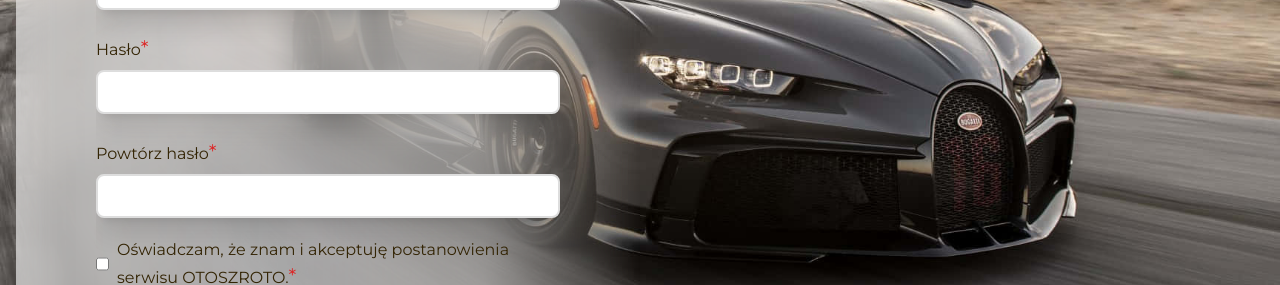
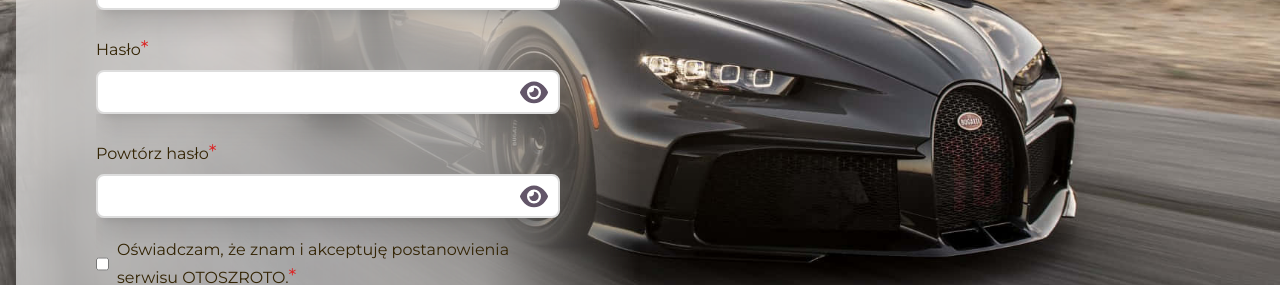
Before and after one commit to MatiHalek/OTOSZROTO, a Nuxt app: page /rejestracja in a window 1280 px wide. Shown: the part 342-627 px from the top of the page. Built offline with nearby package versions, Linux system fonts and the light colour scheme.

Commit message:
feat: add hide/show password functionality

```diff
--- a/components/inputs/AppInput.vue
+++ b/components/inputs/AppInput.vue
@@ -1,7 +1,24 @@
 <template>
-    <input :type="type" :id="id" class="outline-none rounded-lg border-solid border-2 border-[#DDD] text-base p-2 focus:border-[#E5A00A]">
+    <div class="relative">
+        <input :type="inputType" :id="id" class="w-full p-2 focus:border-[#E5A00A] outline-none rounded-lg border-solid border-2 border-[#DDD] text-base">
+
+        <svg xmlns="http://www.w3.org/2000/svg" viewBox="0 0 576 512" @click="togglePasswordVisibility" v-if="inputType == 'password'" class="w-7 absolute fill-[#635669] top-2.5 right-3 cursor-pointer">
+            <!--!Font Awesome Free 6.6.0 by @fontawesome - https://fontawesome.com License - https://fontawesome.com/license/free Copyright 2024 Fonticons, Inc. -->
+            <path d="M288 32c-80.8 0-145.5 36.8-192.6 80.6C48.6 156 17.3 208 2.5 243.7c-3.3 7.9-3.3 16.7 0 24.6C17.3 304 48.6 356 95.4 399.4C142.5 443.2 207.2 480 288 480s145.5-36.8 192.6-80.6c46.8-43.5 78.1-95.4 93-131.1c3.3-7.9 3.3-16.7 0-24.6c-14.9-35.7-46.2-87.7-93-131.1C433.5 68.8 368.8 32 288 32zM144 256a144 144 0 1 1 288 0 144 144 0 1 1 -288 0zm144-64c0 35.3-28.7 64-64 64c-7.1 0-13.9-1.2-20.3-3.3c-5.5-1.8-11.9 1.6-11.7 7.4c.3 6.9 1.3 13.8 3.2 20.7c13.7 51.2 66.4 81.6 117.6 67.9s81.6-66.4 67.9-117.6c-11.1-41.5-47.8-69.4-88.6-71.1c-5.8-.2-9.2 6.1-7.4 11.7c2.1 6.4 3.3 13.2 3.3 20.3z"/>
+        </svg>
+
+        <svg xmlns="http://www.w3.org/2000/svg" viewBox="0 0 640 512" @click="togglePasswordVisibility" v-if="inputType == 'text'" class="w-[1.9rem] absolute fill-[#635669] top-2.5 right-2.5 cursor-pointer">
+            <!--!Font Awesome Free 6.6.0 by @fontawesome - https://fontawesome.com License - https://fontawesome.com/license/free Copyright 2024 Fonticons, Inc. -->
+            <path d="M38.8 5.1C28.4-3.1 13.3-1.2 5.1 9.2S-1.2 34.7 9.2 42.9l592 464c10.4 8.2 25.5 6.3 33.7-4.1s6.3-25.5-4.1-33.7L525.6 386.7c39.6-40.6 66.4-86.1 79.9-118.4c3.3-7.9 3.3-16.7 0-24.6c-14.9-35.7-46.2-87.7-93-131.1C465.5 68.8 400.8 32 320 32c-68.2 0-125 26.3-169.3 60.8L38.8 5.1zM223.1 149.5C248.6 126.2 282.7 112 320 112c79.5 0 144 64.5 144 144c0 24.9-6.3 48.3-17.4 68.7L408 294.5c8.4-19.3 10.6-41.4 4.8-63.3c-11.1-41.5-47.8-69.4-88.6-71.1c-5.8-.2-9.2 6.1-7.4 11.7c2.1 6.4 3.3 13.2 3.3 20.3c0 10.2-2.4 19.8-6.6 28.3l-90.3-70.8zM373 389.9c-16.4 6.5-34.3 10.1-53 10.1c-79.5 0-144-64.5-144-144c0-6.9 .5-13.6 1.4-20.2L83.1 161.5C60.3 191.2 44 220.8 34.5 243.7c-3.3 7.9-3.3 16.7 0 24.6c14.9 35.7 46.2 87.7 93 131.1C174.5 443.2 239.2 480 320 480c47.8 0 89.9-12.9 126.2-32.5L373 389.9z"/>
+        </svg>
+    </div>
 </template>
 
 <script setup>
-    defineProps(['type', 'id']);
+    const props = defineProps(['type', 'id']);
+
+    const inputType = ref(props.type);
+    function togglePasswordVisibility() {
+        inputType.value == 'password' ? inputType.value = 'text' : inputType.value = 'password';
+    }
 </script>
--- a/pages/rejestracja/index.vue
+++ b/pages/rejestracja/index.vue
@@ -27,6 +27,7 @@
                     <span class="cursor-pointer select-none">Oświadczam, że znam i akceptuję postanowienia serwisu OTOSZROTO.<span class="text-red-600 text-xl">*</span></span>
                 </AppCheckBox>
             </VerticalGroup>
+
             <p><span class="text-red-600 text-xl">*</span>Pole jest wymagane.</p>
             <ConfirmButton class="shadow-xl">Zarejestruj się</ConfirmButton>
             <p class="text-center">
```
